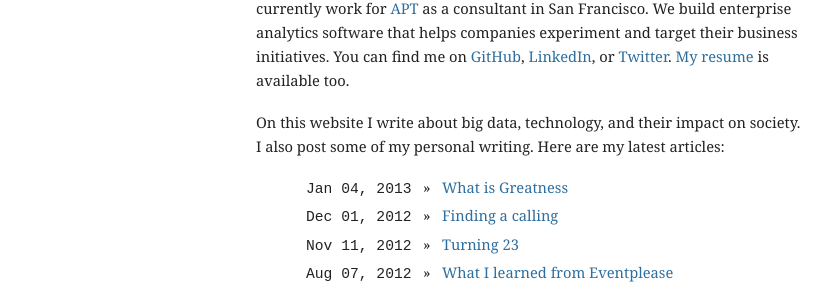
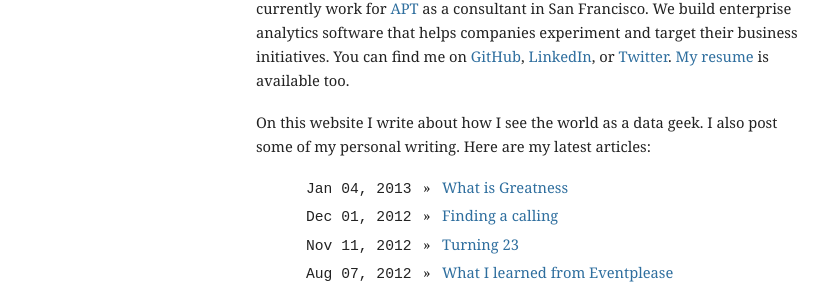
Before and after one commit to mbwong/mbwong.github.com, a Jekyll site: the page built from index.html, in a window 1280 px wide. Shown: the part 242-546 px from the top of the page, without its empty margins (94-925 px from the left). Built offline with Jekyll 4.4.1, drawn with Linux system fonts in a browser that asks for light colours.

Commit message:
Update index.html

```diff
--- a/index.html
+++ b/index.html
@@ -7,7 +7,7 @@
 <p><img src="/mugshot.png"/></p>
 
 <p>I recently graduated from Harvard College with a degree in Physics. I currently work for <a href="http://predictivetechnologies.com">APT</a> as a consultant in San Francisco. We build enterprise analytics software that helps companies experiment and target their business initiatives. You can find me on <a href="http://github.com/mbwong">GitHub</a>, <a href="http://www.linkedin.com/pub/michael-wong/25/547/850">LinkedIn</a>, or <a href="http://twitter.com/mbwong">Twitter</a>. <a href="/resume.pdf">My resume</a> is available too.
-<p>On this website I write about big data, technology, and their impact on society. I also post some of my personal writing. Here are my latest articles:</p>
+<p>On this website I write about how I see the world as a data geek. I also post some of my personal writing. Here are my latest articles:</p>
   <ul style="list-style: none; padding: 0; margin: 0 0 14px 50px;">
   {% for post in site.posts limit: 4 %}
     <li>
```
